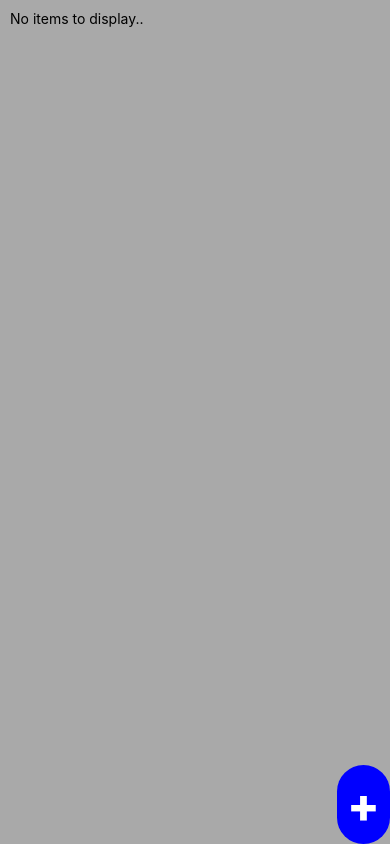
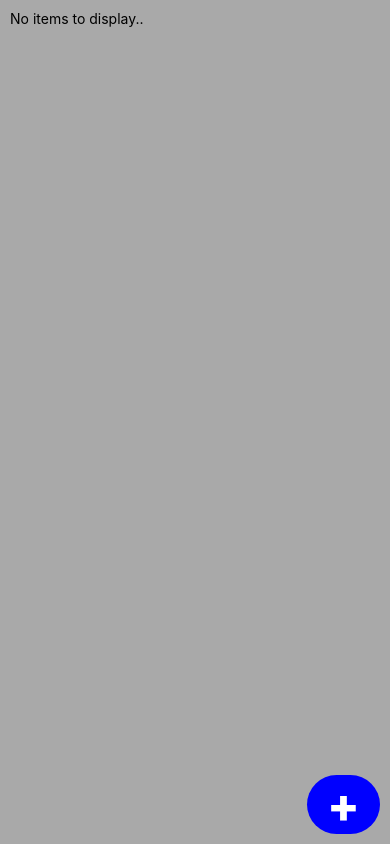
Before and after one commit to Dlozlami/ToDoList-ReactNativeCLI, a React Native app in the folder ToDoListReactNativeCLI/: screen / in a window 390 px wide. Built offline with nearby package versions, Linux system fonts and the light colour scheme.

Commit message:
<View style={{padding: 10}}>

```diff
--- a/ToDoListReactNativeCLI/App.js
+++ b/ToDoListReactNativeCLI/App.js
@@ -44,12 +44,12 @@ const List = () => {
       <TouchableOpacity
         style={{
           position: 'absolute',
-          bottom: 0,
-          right: 0,
+          bottom: 10,
+          right: 10,
           zIndex: 1,
           backgroundColor: 'blue',
-          paddingHorizontal: 10,
-          paddingVertical: 10,
+          paddingHorizontal: 20,
+          paddingVertical: 0,
           borderRadius: 100,
         }}
         onPress={() => setModalVisible(true)}>
--- a/ToDoListReactNativeCLI/components/AddListItem.js
+++ b/ToDoListReactNativeCLI/components/AddListItem.js
@@ -20,7 +20,7 @@ const AddListItem = ({visible, addItem, close}) => {
 
   return (
     <Modal animationType="slide" visible={visible}>
-      <View>
+      <View style={{padding: 10}}>
         <TextInput
           placeholder="Deadline"
           value={deadline}
@@ -41,7 +41,7 @@ const AddListItem = ({visible, addItem, close}) => {
           value={status}
           onChangeText={text => setStatus(text)}
         />
-      </View>
+
         <View
           style={{
             display: 'flex',
@@ -59,6 +59,7 @@ const AddListItem = ({visible, addItem, close}) => {
             <Text style={{color: 'white'}}>Cancel</Text>
           </TouchableOpacity>
         </View>
+      </View>
     </Modal>
   );
 };
--- a/ToDoListReactNativeCLI/components/ListCard.js
+++ b/ToDoListReactNativeCLI/components/ListCard.js
@@ -75,7 +75,7 @@ const ListCard = ({item, deleteItem}) => {
       </View>
 
       <Modal animationType="slide" visible={modalVisible}>
-        <View>
+        <View style={{padding: 10}}>
           <View>
             <TextInput
               placeholder="Deadline"
```
Lines whose indentation alone changed are shown as unchanged.
